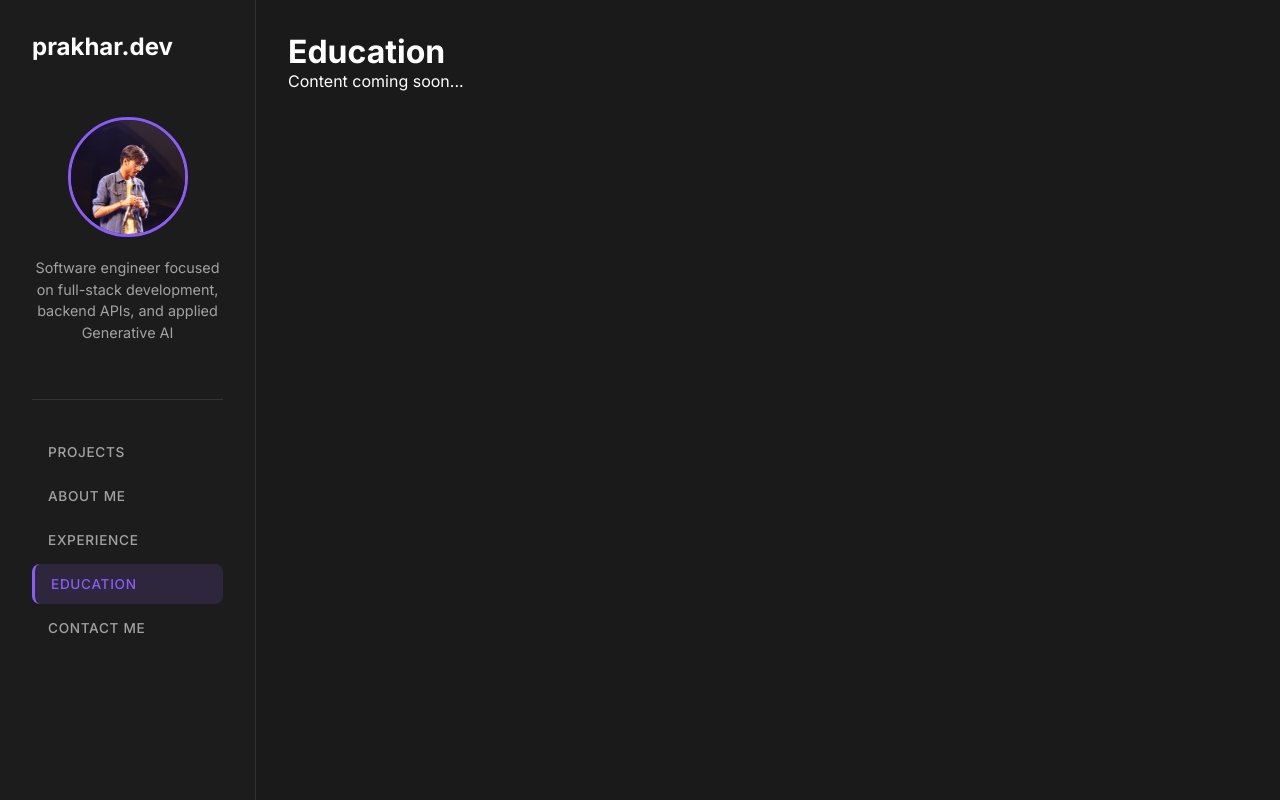
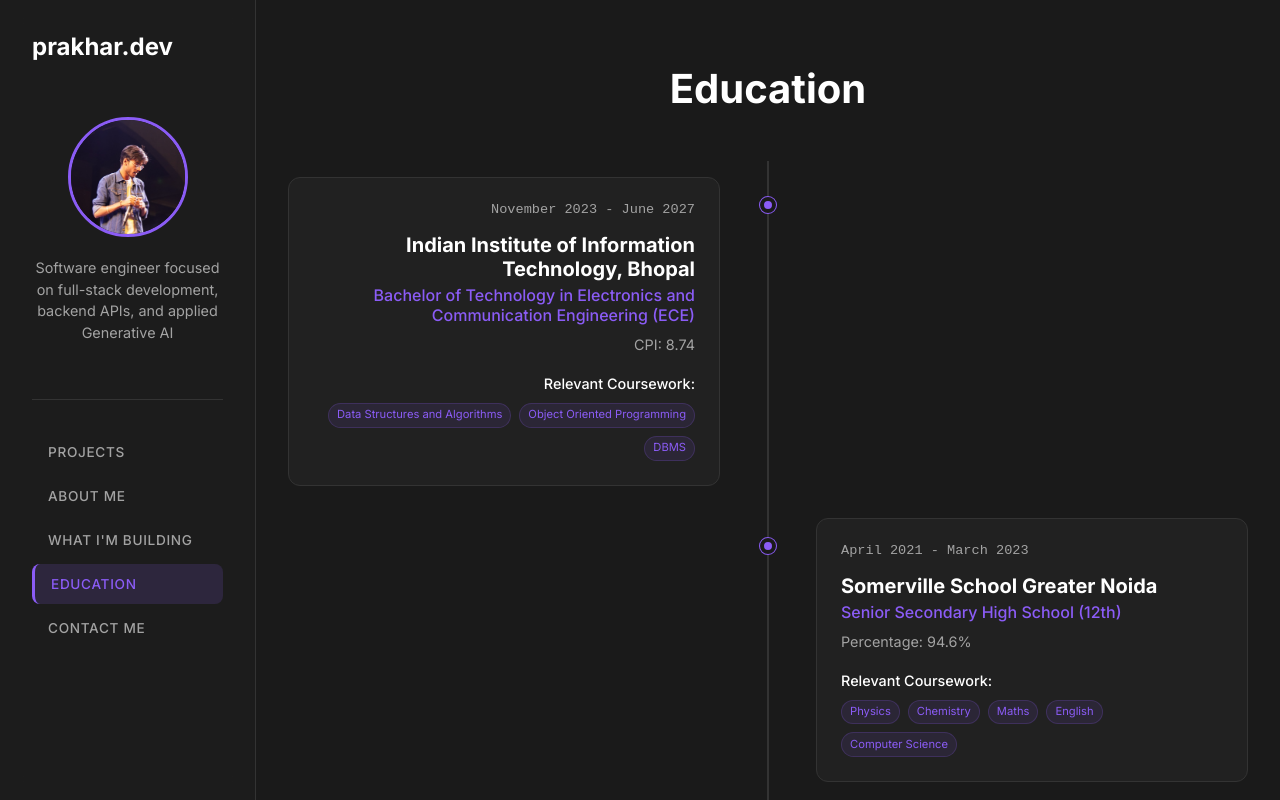
Before and after one commit to prakharDvedi/portfolio, a Next.js app: page /education in a window 1280 px wide. Built offline with nearby package versions, Linux system fonts and the light colour scheme.

Commit message:
built education page

```diff
--- /dev/null
+++ b/src/app/education/Education.module.css
@@ -0,0 +1,184 @@
+.container {
+  max-width: 1000px;
+  position: relative;
+  padding: 2rem 0;
+}
+
+.header {
+  font-size: 2.5rem;
+  font-weight: 700;
+  margin-bottom: 3rem;
+  color: var(--text-primary);
+  text-align: center;
+}
+
+/* Vertical Line */
+.timeline {
+  position: relative;
+  padding: 1rem 0;
+}
+
+.timeline::before {
+  content: "";
+  position: absolute;
+  top: 0;
+  bottom: 0;
+  left: 50%;
+  width: 2px;
+  background: var(--border-color);
+  transform: translateX(-50%);
+}
+
+.item {
+  position: relative;
+  min-height: 150px;
+  margin-bottom: 2rem;
+  width: 50%;
+}
+
+.item:nth-child(odd) {
+  left: 0;
+  padding-right: 3rem;
+  text-align: right;
+}
+
+.item:nth-child(even) {
+  left: 50%;
+  padding-left: 3rem;
+  text-align: left;
+}
+
+/* Checkpoint Dot */
+.dot {
+  position: absolute;
+  top: 20px;
+  width: 16px;
+  height: 16px;
+  background: var(--accent-primary);
+  border-radius: 50%;
+  border: 4px solid var(--background);
+  box-shadow: 0 0 0 1px var(--accent-primary);
+  z-index: 2;
+  transition: all 0.3s ease;
+}
+
+.item:nth-child(odd) .dot {
+  right: -8px;
+}
+
+.item:nth-child(even) .dot {
+  left: -8px;
+}
+
+.item:hover .dot {
+  background: #fff;
+  transform: scale(1.2);
+}
+
+/* Content Card */
+.content {
+  background: rgba(255, 255, 255, 0.03);
+  border: 1px solid var(--border-color);
+  border-radius: 12px;
+  padding: 1.5rem;
+  transition: all 0.3s ease;
+}
+
+.content:hover {
+  transform: translateY(-2px);
+  border-color: var(--accent-primary);
+  background: rgba(255, 255, 255, 0.05);
+}
+
+.school {
+  font-size: 1.25rem;
+  font-weight: 700;
+  color: var(--text-primary);
+  margin-bottom: 0.25rem;
+  display: block;
+}
+
+.degree {
+  font-size: 1rem;
+  color: var(--accent-primary);
+  font-weight: 500;
+  margin-bottom: 0.5rem;
+}
+
+.date {
+  font-size: 0.85rem;
+  color: var(--text-secondary);
+  margin-bottom: 1rem;
+  font-family: monospace;
+  display: block;
+}
+
+.details {
+  font-size: 0.9rem;
+  color: var(--text-secondary);
+  line-height: 1.6;
+}
+
+.label {
+  display: block;
+  margin-bottom: 0.5rem;
+  margin-top: 1rem;
+  font-weight: 500;
+  color: var(--text-primary);
+}
+
+.courseworkList {
+  display: flex;
+  flex-wrap: wrap;
+  gap: 0.5rem;
+  justify-content: flex-end; /* Align right for odd items */
+}
+
+.item:nth-child(even) .courseworkList {
+  justify-content: flex-start; /* Align left for even items */
+}
+
+.courseTag {
+  font-size: 0.7rem;
+  background: rgba(139, 92, 246, 0.1);
+  color: var(--accent-primary);
+  padding: 0.15rem 0.5rem;
+  border-radius: 20px;
+  border: 1px solid rgba(139, 92, 246, 0.2);
+  white-space: nowrap;
+}
+
+/* Mobile Responsive */
+@media (max-width: 768px) {
+  .timeline::before {
+    left: 20px;
+  }
+
+  .item {
+    width: 100%;
+    margin-bottom: 2rem;
+  }
+
+  .item:nth-child(odd),
+  .item:nth-child(even) {
+    left: 0;
+    padding-right: 0;
+    padding-left: 3rem;
+    text-align: left;
+  }
+
+  .item:nth-child(odd) .dot,
+  .item:nth-child(even) .dot {
+    left: 12px;
+    right: auto;
+  }
+
+  .content {
+    margin-left: 1.5rem;
+  }
+
+  .courseworkList,
+  .item:nth-child(even) .courseworkList {
+    justify-content: flex-start;
+  }
+}
--- a/src/app/education/page.tsx
+++ b/src/app/education/page.tsx
@@ -1,8 +1,63 @@
+import styles from "./Education.module.css";
+
 export default function Education() {
+  const educationData = [
+    {
+      school: "Indian Institute of Information Technology, Bhopal",
+      date: "November 2023 - June 2027",
+      degree:
+        "Bachelor of Technology in Electronics and Communication Engineering (ECE)",
+      grade: "CPI: 8.74",
+      coursework:
+        "Data Structures and Algorithms, Object Oriented Programming, DBMS",
+    },
+    {
+      school: "Somerville School Greater Noida",
+      date: "April 2021 -  March 2023",
+      degree: "Senior Secondary High School (12th)",
+      grade: "Percentage: 94.6%",
+      coursework: "Physics, Chemistry, Maths, English, Computer Science",
+    },
+    {
+      school: "Somerville School Greater Noida",
+      date: "April 2011 - March 2021",
+      degree: "Primary High School (10th)",
+      grade: "Percentage: 96.4%",
+      coursework: "",
+    },
+  ];
+
   return (
-    <div className="page-content">
-      <h1>Education</h1>
-      <p>Content coming soon...</p>
+    <div className={styles.container}>
+      <h1 className={styles.header}>Education</h1>
+
+      <div className={styles.timeline}>
+        {educationData.map((edu, index) => (
+          <div key={index} className={styles.item}>
+            <span className={styles.dot}></span>
+            <div className={styles.content}>
+              <span className={styles.date}>{edu.date}</span>
+              <h3 className={styles.school}>{edu.school}</h3>
+              <p className={styles.degree}>{edu.degree}</p>
+              <div className={styles.details}>
+                {edu.grade}
+                {edu.coursework && (
+                  <>
+                    <span className={styles.label}>Relevant Coursework:</span>
+                    <div className={styles.courseworkList}>
+                      {edu.coursework.split(",").map((subject, i) => (
+                        <span key={i} className={styles.courseTag}>
+                          {subject.trim()}
+                        </span>
+                      ))}
+                    </div>
+                  </>
+                )}
+              </div>
+            </div>
+          </div>
+        ))}
+      </div>
     </div>
   );
 }
--- a/src/components/Sidebar.tsx
+++ b/src/components/Sidebar.tsx
@@ -18,7 +18,7 @@ const Sidebar = () => {
   const navItems = [
     { name: "PROJECTS", path: "/projects" },
     { name: "ABOUT ME", path: "/about" },
-    { name: "EXPERIENCE", path: "/experience" },
+    { name: "WHAT I'M BUILDING", path: "/experience" },
     { name: "EDUCATION", path: "/education" },
     { name: "CONTACT ME", path: "/contact" },
   ];
```
